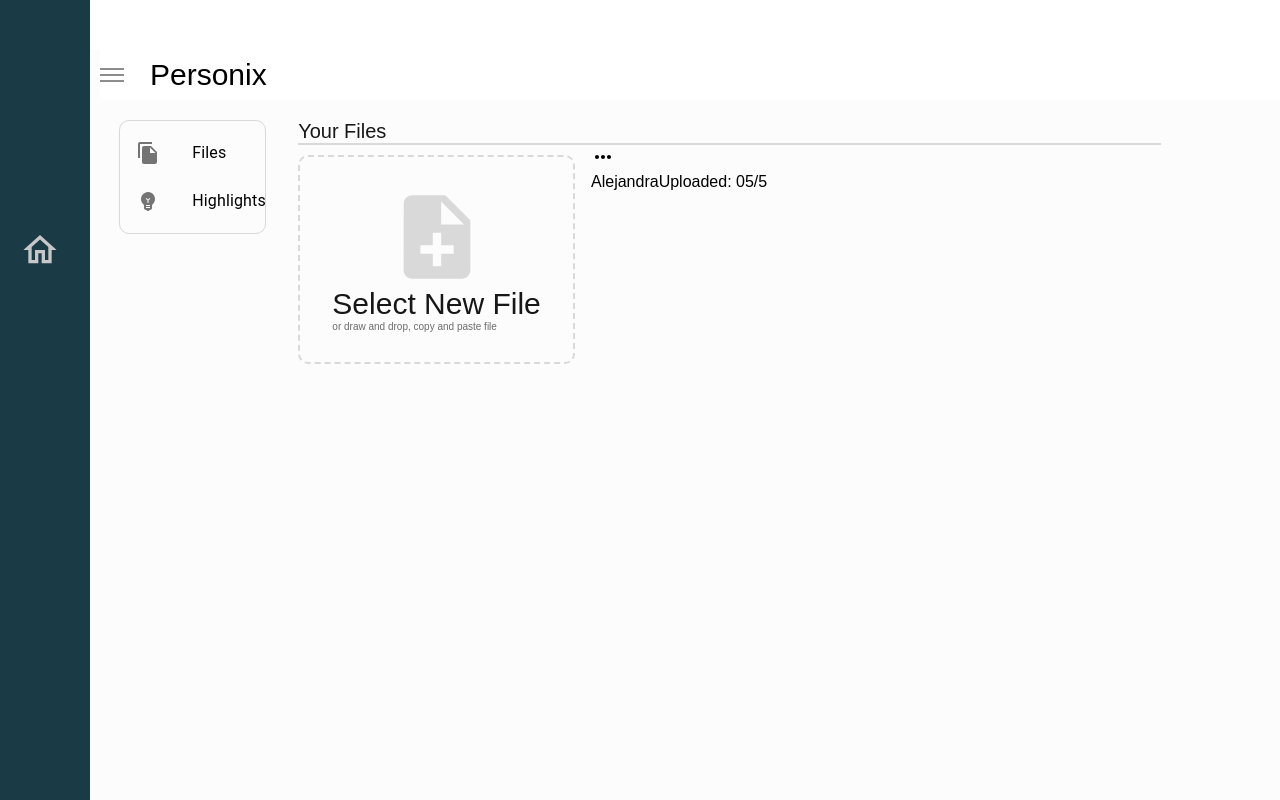
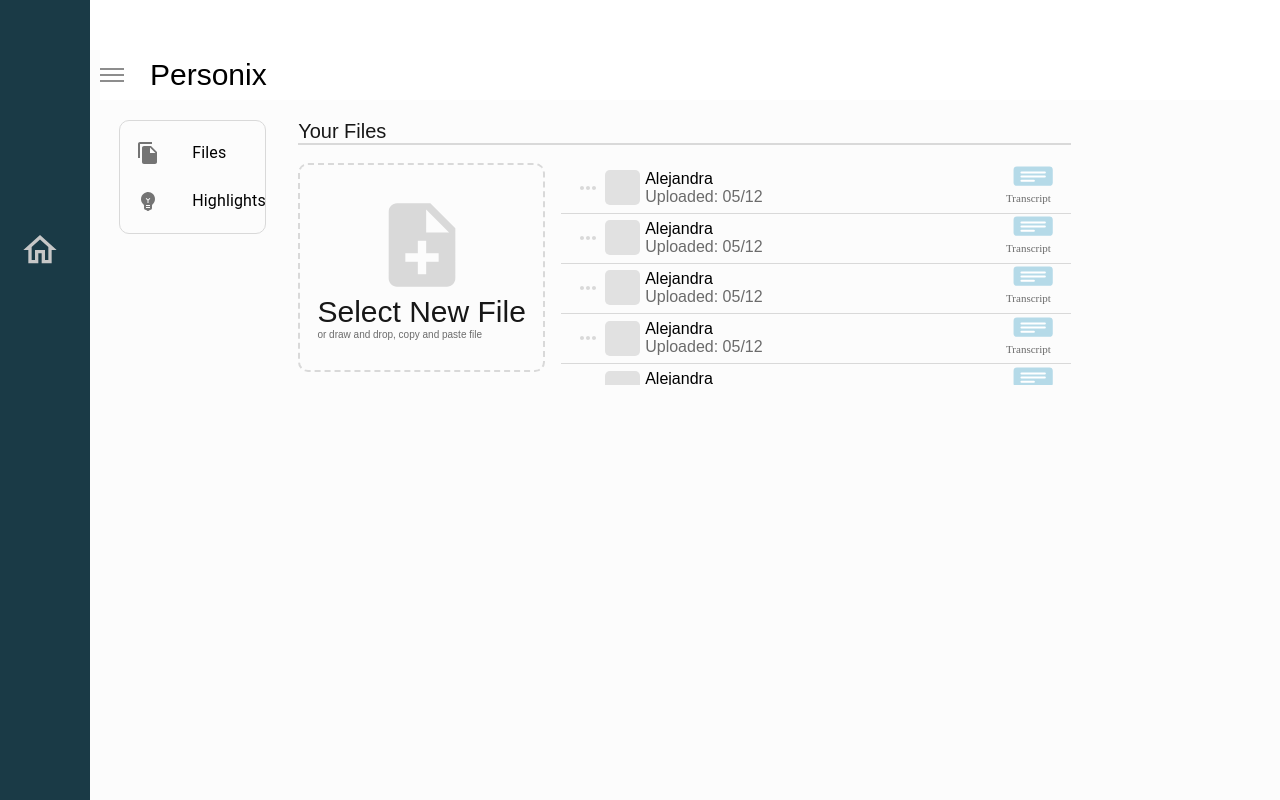
Before and after one commit to MarcosEscobarR/Personix, a Next.js app: page /project/1 in a window 1280 px wide. Built offline with nearby package versions, Linux system fonts and the light colour scheme.

Commit message:
project files

```diff
--- a/components/file/file.module.scss
+++ b/components/file/file.module.scss
@@ -0,0 +1,32 @@
+@import "./styles/variables";
+
+.container {
+  display: flex;
+  width: 100%;
+  height: 50px;
+  align-items: center;
+  padding: 10px;
+}
+
+.titleContainer {
+  display: flex;
+  align-content: center;
+  flex-direction: column;
+  padding: 0 5px;
+}
+
+.description {
+  color: $dim;
+  font-weight: 200  ;
+}
+
+.transcriptIcon {
+  margin-left: auto;
+}
+
+.hr {
+  display: block;
+  background-color: $stone;
+  height: 0.2px;
+  border: none;
+}
--- a/components/file/file.module.scss.d.ts
+++ b/components/file/file.module.scss.d.ts
@@ -0,0 +1,5 @@
+export const container: string;
+export const titleContainer: string;
+export const transcriptIcon: string;
+export const description: string;
+export const hr: string;
--- a/components/file/file.tsx
+++ b/components/file/file.tsx
@@ -1,4 +1,6 @@
 import {MoreHoriz} from "@material-ui/icons";
+import Image from "next/image";
+import styles, {description} from './file.module.scss'
 
 interface Props {
     name: string,
@@ -9,18 +11,18 @@ interface Props {
 const File = ({name, haveTranscript, uploadedAt}: Props) => {
     return (
         <>
-            <div>
-                <MoreHoriz/>
-
-                {/*<Image src='/images/fileLogo.svg'/>*/}
-                <div>
+            <div className={styles.container}>
+                <MoreHoriz style={{color: '#D9D9D9', margin: 5}}/>
+                <Image src='/images/fileLogo.svg' width={35} height={35} alt="logo"/>
+                <div className={styles.titleContainer}>
                     <span>{name}</span>
-                    <span>Uploaded: {uploadedAt}</span>
+                    <span className={styles.description}>Uploaded: {uploadedAt}</span>
                 </div>
-                <div>
-                    {/*<Image src="/public/images/transcipt.svg"/>*/}
+                <div className={styles.transcriptIcon}>
+                    <Image src="/images/transcript.svg" width={55} height={55} alt="logo"/>
                 </div>
             </div>
+            <hr className={styles.hr}/>
         </>
     )
 }
--- a/pages/project/[id].module.scss
+++ b/pages/project/[id].module.scss
@@ -11,3 +11,8 @@
 .selectNewFileContainer {
   margin: 0 10px;
 }
+
+.filesContainer {
+  height: 230px;
+  overflow-y: auto;
+}
--- a/pages/project/[id].module.scss.d.ts
+++ b/pages/project/[id].module.scss.d.ts
@@ -1,3 +1,4 @@
 export const container: string;
 export const navContainer: string;
 export const selectNewFileContainer: string;
+export const filesContainer: string;
--- a/pages/project/[id].tsx
+++ b/pages/project/[id].tsx
@@ -12,6 +12,28 @@ const Project = () => {
 
     const router = useRouter();
     const {id} = router.query;
+
+    const files = [
+        {
+            name: 'Alejandra',
+            updatedAt: '05/12'
+        },        {
+            name: 'Alejandra',
+            updatedAt: '05/12'
+        },        {
+            name: 'Alejandra',
+            updatedAt: '05/12'
+        },        {
+            name: 'Alejandra',
+            updatedAt: '05/12'
+        },        {
+            name: 'Alejandra',
+            updatedAt: '05/12'
+        },        {
+            name: 'Alejandra',
+            updatedAt: '05/12'
+        },
+    ]
     return (
         <div className={styles.container}
         >
@@ -34,16 +56,20 @@ const Project = () => {
                         </List>
                     </div>
                 </Grid>
-                <Grid item xs={10}>
+                <Grid item xs={9} >
                     <Subtitle subtitle='Your Files'/>
-                    <Grid container spacing={2}>
+                    <Grid container spacing={2} style={{marginTop: 10}}>
                         <Grid item xs={4}>
-                            <div style={{marginTop: 10}}>
+                            <div>
                                 <SelectNewFile/>
                             </div>
                         </Grid>
-                        <Grid item xs={8}>
-                            <File name='Alejandra' uploadedAt='05/5' haveTranscript={true}/>
+                        <Grid item xs={8} className={styles.filesContainer}>
+                            {
+                                files.map(p => (
+                                    <File name={p.name} uploadedAt={p.updatedAt} haveTranscript={true}/>
+                                ))
+                            }
                         </Grid>
                     </Grid>
                 </Grid>
```
Also changed, not shown: pages/home/index.module.scss (line endings or trailing spaces), public/images/transcript.svg (renamed from public/images/transcipt.svg).
